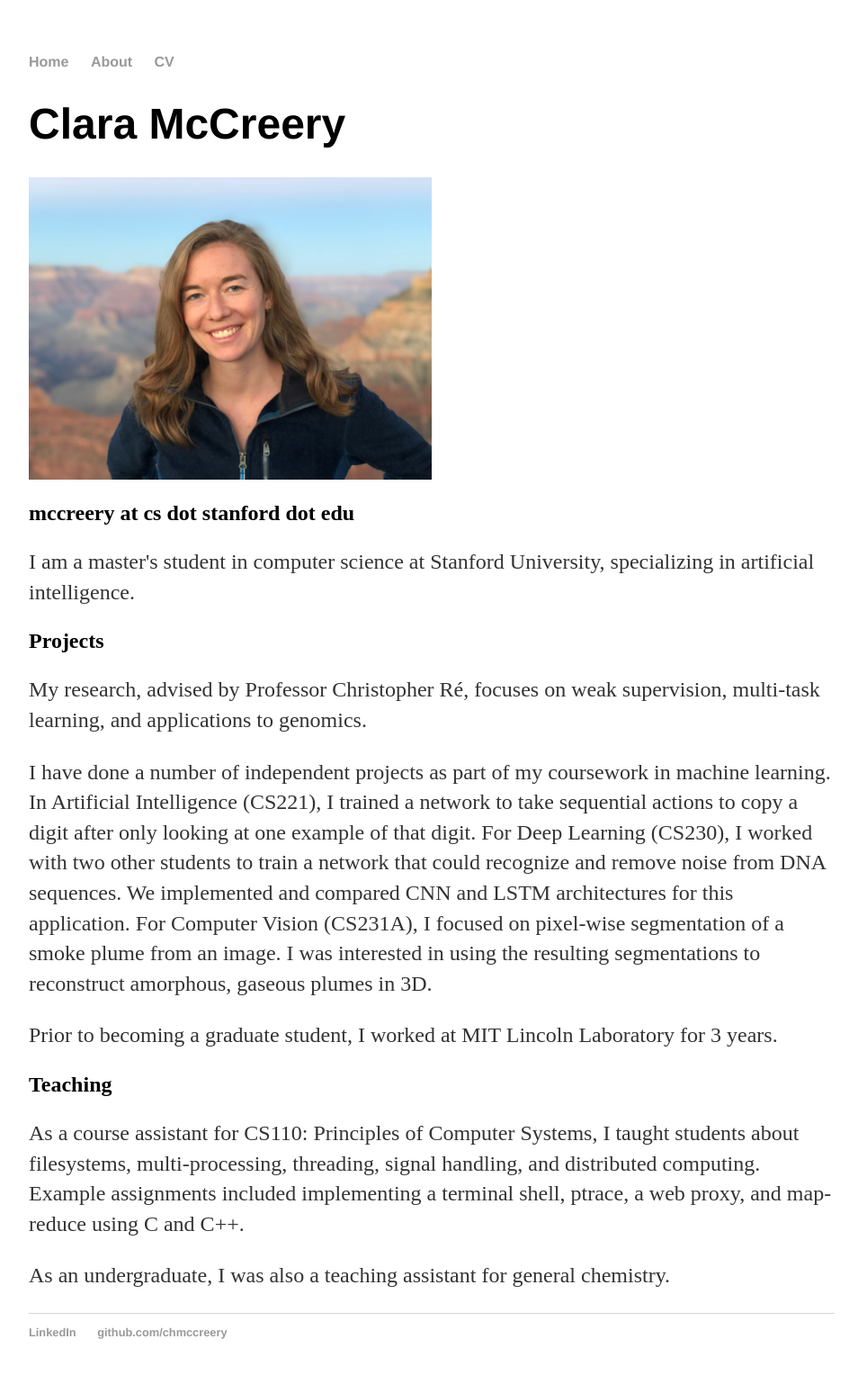
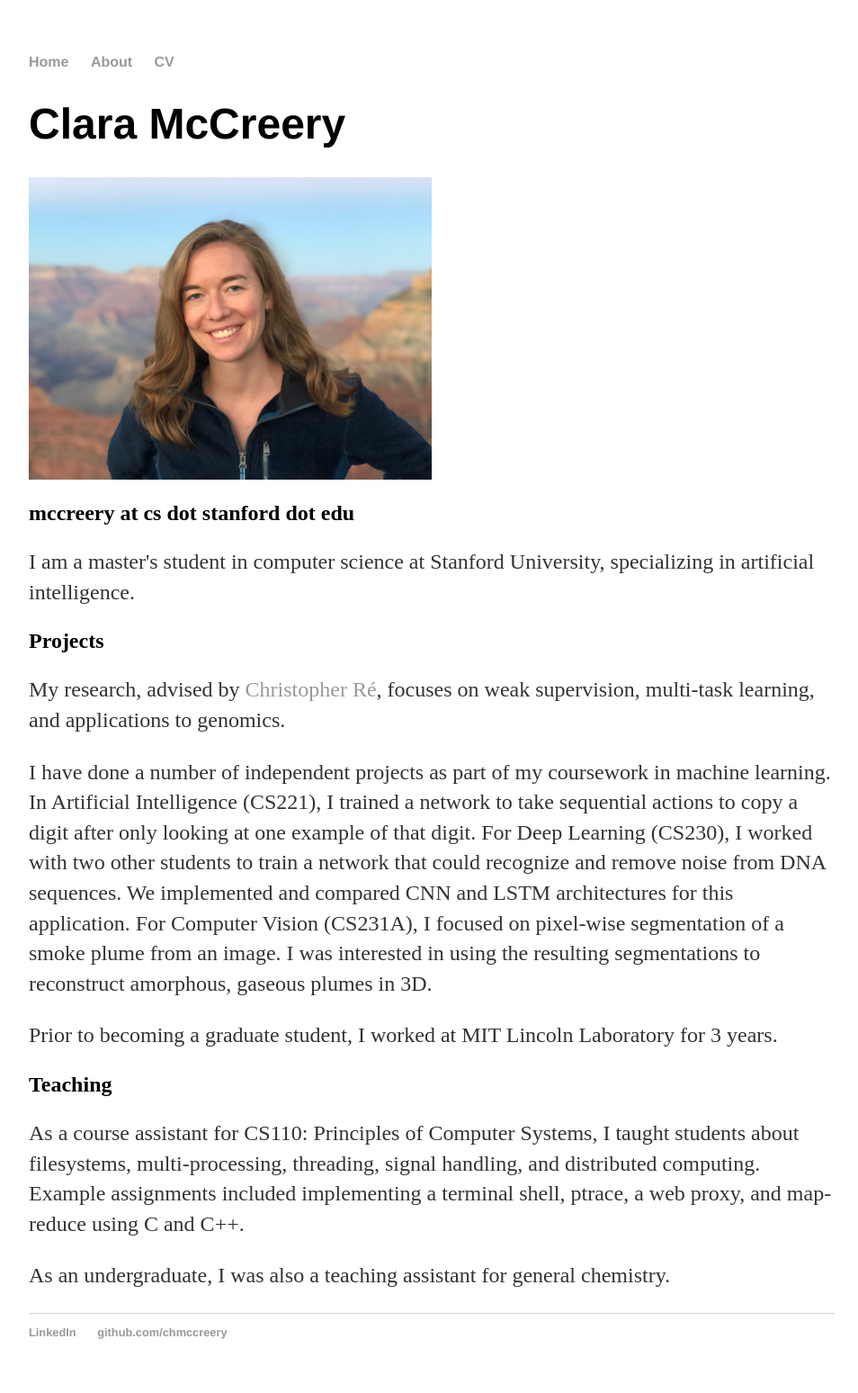
Before and after one commit to chmccreery/chmccreery.github.io, a Jekyll site: the page built from index.html, in a window 1280 px wide. Shown: the whole page at 90% size, without its empty margins (160-1114 px from the left). Built offline with Jekyll 4.4.1, drawn with Linux system fonts in a browser that asks for light colours.

Commit message:
Update index.html

```diff
--- a/index.html
+++ b/index.html
@@ -8,7 +8,7 @@ title: Clara McCreery
 	<h2>mccreery at cs dot stanford dot edu</h2>
 	<p>I am a master's student in computer science at Stanford University, specializing in artificial intelligence.</p>
 	<h2>Projects</h2>
-	<p>My research, advised by Professor Christopher Ré, focuses on weak supervision, multi-task learning, and applications to genomics.</p>
+	<p>My research, advised by <a href=https://cs.stanford.edu/people/chrismre/>Christopher Ré</a>, focuses on weak supervision, multi-task learning, and applications to genomics.</p>
 	<p>I have done a number of independent projects as part of my coursework in machine learning.
 		In Artificial Intelligence (CS221), I trained a network to take sequential actions to copy a digit after only looking at one example of that digit.
 		For Deep Learning (CS230), I worked with two other students to train a network that could recognize and remove noise from DNA sequences. We implemented and compared CNN and LSTM architectures for this application.
```
